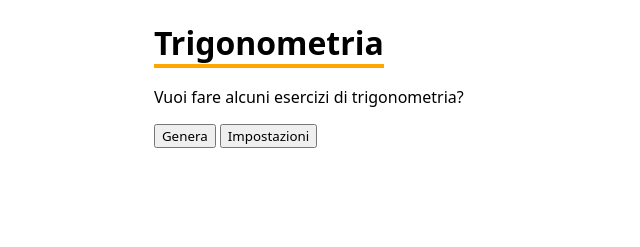
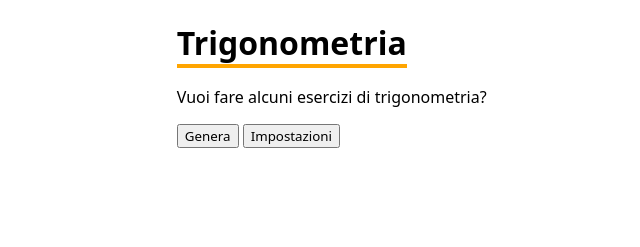
Before and after one commit to Phlebass/trig, a plain HTML site: page index.html in a window 1280 px wide. Shown: the whole page, without its empty margins (120-760 px from the left). Drawn offline with Linux system fonts and the light colour scheme; a web font is replaced by a local one.

Commit message:
changed max width\n\n per evitare che il numero sia separato dalla sua unità di misura

```diff
--- a/styles.css
+++ b/styles.css
@@ -5,7 +5,7 @@
 }
 
 body {
-  max-width: 80ch;
+  max-width: 75ch;
   margin: auto;
   padding-bottom: 5rem;
 }
```
